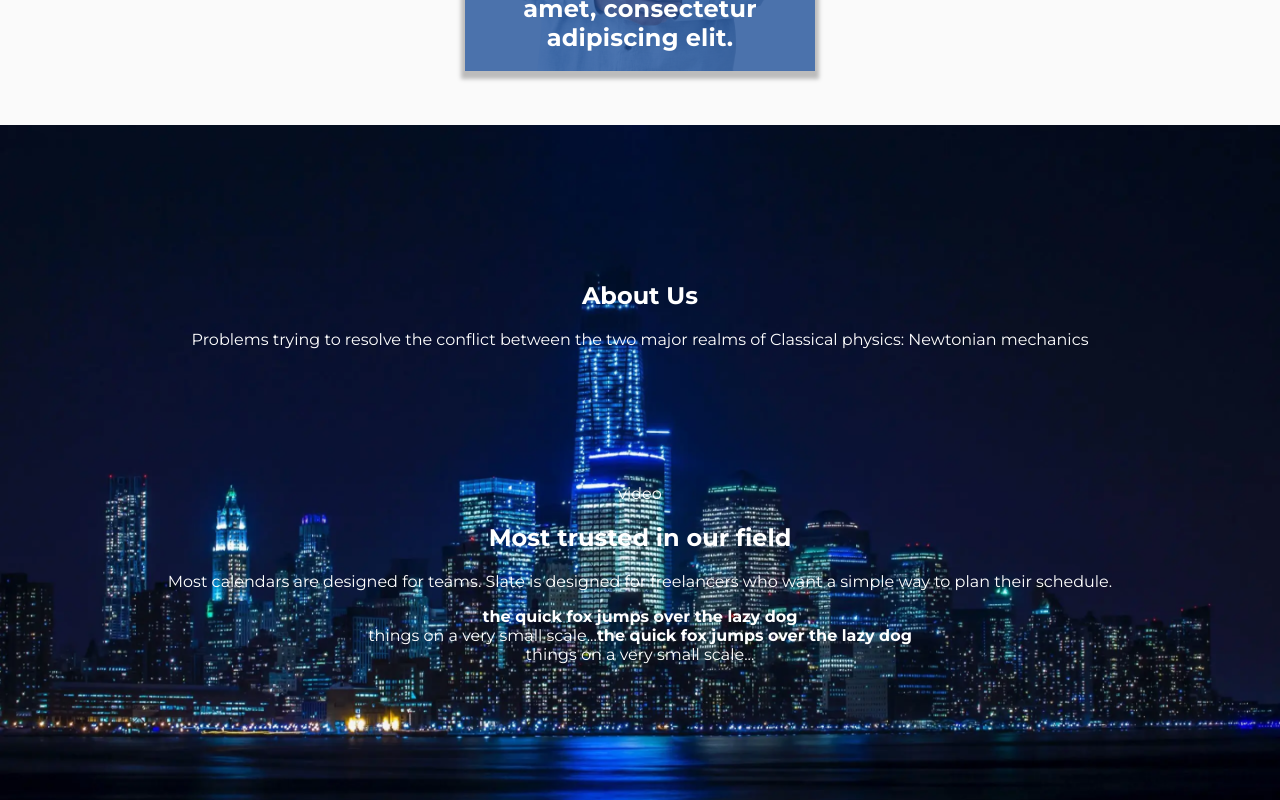
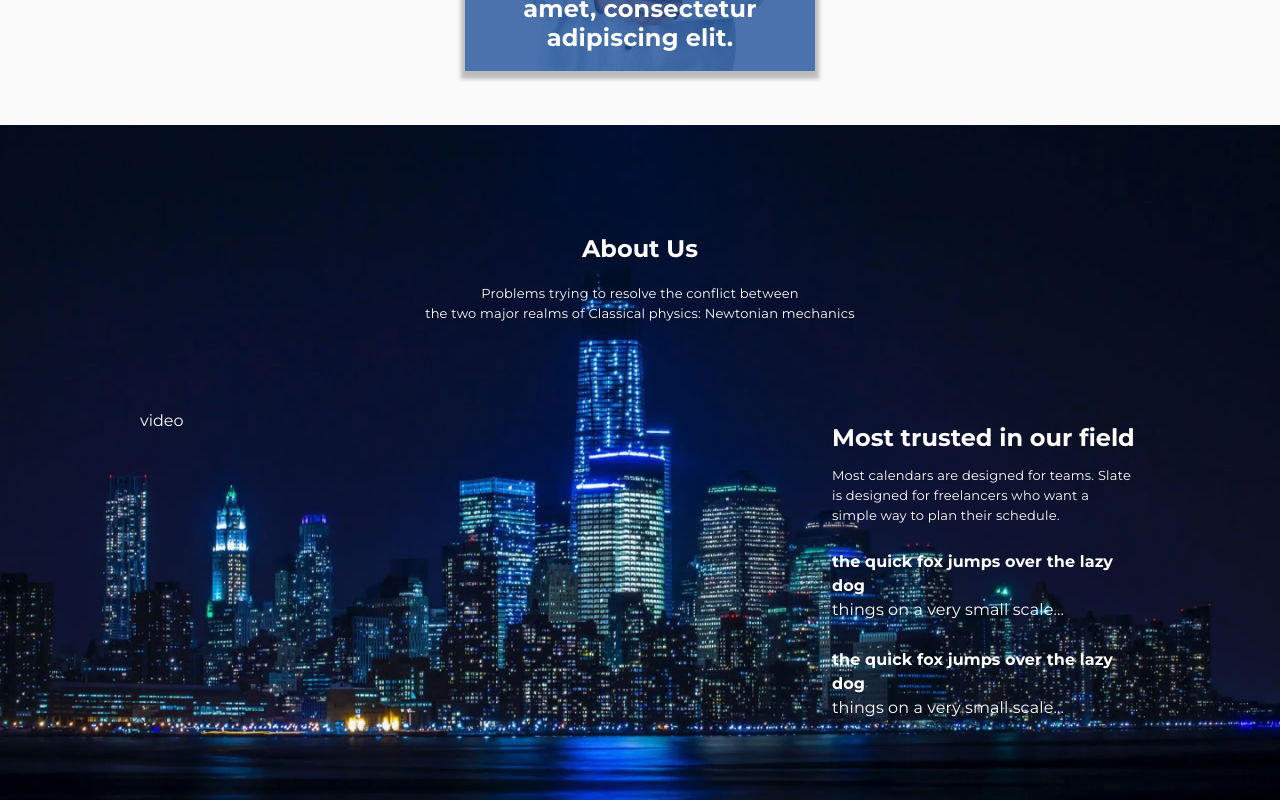
Before and after one commit to mikee210521/my-project, a Next.js app: page / in a window 1280 px wide. Shown: the part 1911-2711 px from the top of the page. Built offline with nearby package versions, Linux system fonts and the light colour scheme.

Commit message:
information about us corrected

```diff
--- a/src/components/aboutUs/AboutUs.js
+++ b/src/components/aboutUs/AboutUs.js
@@ -3,22 +3,24 @@ import styles from "./aboutus.module.css";
 export default function AboutUs() {
     return(
         <div className={styles.behind_section_about_us}>
-            <div>
+            <div className={styles.paragraph_container}>
                 <h1>About Us</h1>
                 <span>
-                    Problems trying to resolve the conflict between
+                    Problems trying to resolve the conflict between <br/>
                     the two major realms of Classical physics: Newtonian mechanics
                 </span>
             </div>
-            <div>
+            <div className={styles.row_media_txt}>
                 <div>video</div>
-                <div>
-                    <h2>Most trusted in our field</h2>
-                    <p>
-                        Most calendars are designed for teams. Slate is designed for
-                        freelancers who want a simple way to plan their schedule.
-                    </p>
-                    <div>
+                <div className={styles.column_txt_us}>
+                    <div className={styles.paragraph_container}>
+                        <h3>Most trusted in our field</h3>
+                        <p>
+                            Most calendars are designed for teams. Slate is designed for
+                            freelancers who want a  simple way to plan their schedule.
+                        </p>
+                    </div>
+                    <div className={styles.txt_quick_fox}>
                         <span>
                             <b>
                                 the quick fox jumps over the lazy dog
--- a/src/components/aboutUs/aboutus.module.css
+++ b/src/components/aboutUs/aboutus.module.css
@@ -11,3 +11,53 @@
     text-align: center;
     color: #FFFFFF;
 }
+
+.row_media_txt{
+    width: 1000px;
+    height: 300px;
+    display: flex;
+    flex-direction: row;
+    justify-content: space-between;
+    align-items: start;
+}
+
+.column_txt_us{
+    width: 308px;
+    height: 320px;
+    display: flex;
+    flex-direction: column;
+    justify-content: space-evenly;
+    text-align: start;
+}
+
+.paragraph_container h3{
+    font-size: 24px;
+    margin: 0;
+}
+
+.paragraph_container p{
+    width: 305px;
+    font-size: 13px;
+    font-weight: 400;
+    line-height: 20px;
+    letter-spacing: 0.2px;
+}
+
+.paragraph_container span{
+    margin: 0;
+    font-size: 13px;
+    font-weight: 400;
+    line-height: 20px;
+    letter-spacing: 0.2px;
+}
+
+.txt_quick_fox{
+    height: 170px;
+    display: flex;
+    flex-direction: column;
+    justify-content: space-between;
+    font-weight: 400;
+    font-size: 16px;
+    line-height: 24px;
+    letter-spacing: 0.1px;
+}
```
